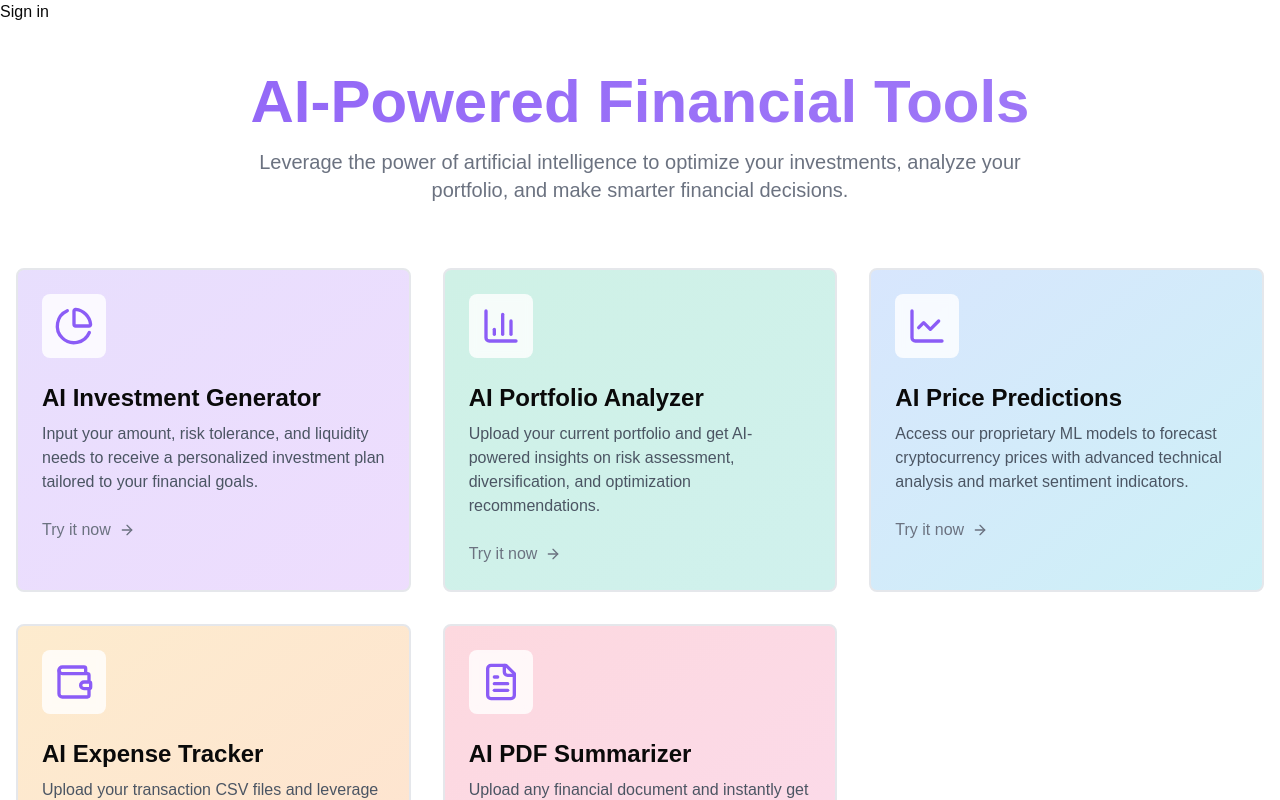
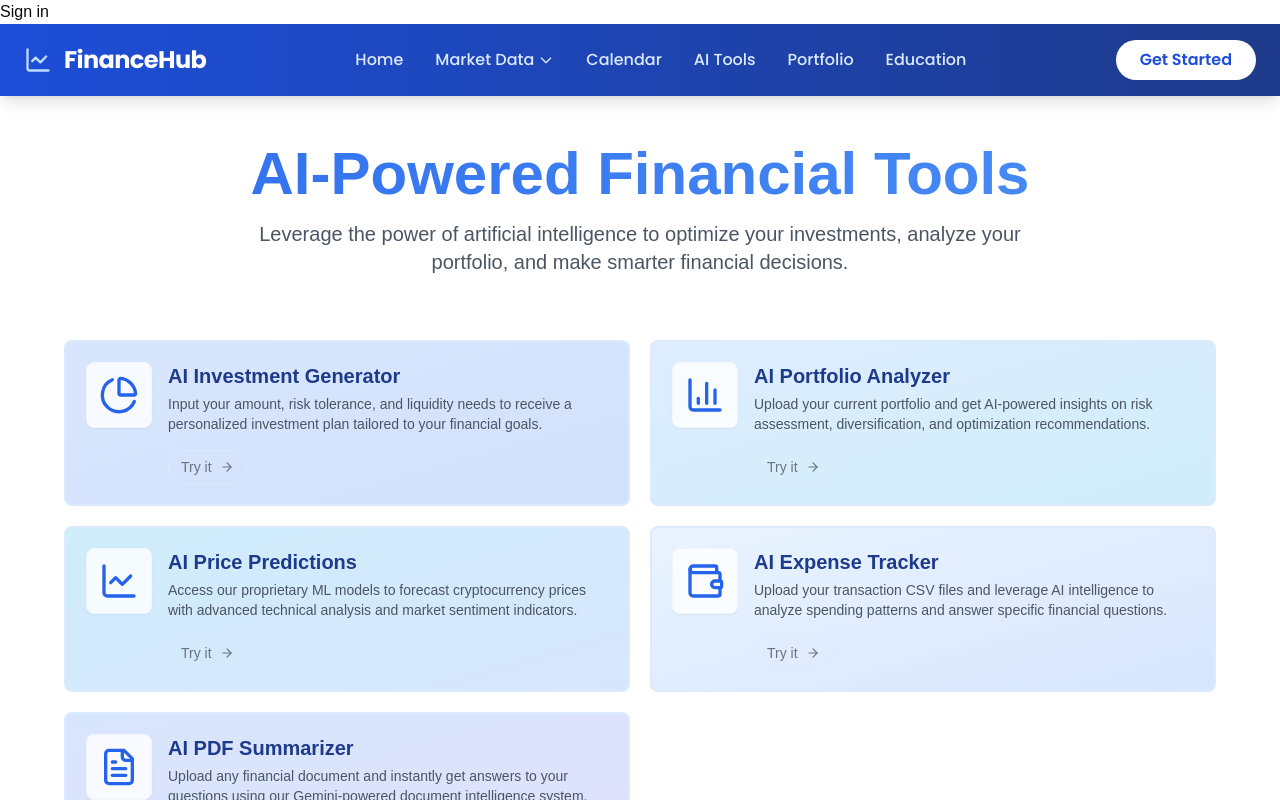
Before and after one commit to shorty-huddybuddy/finapp, a Next.js app in the folder frontend/: page /ai_landing in a window 1280 px wide. Shown: the top 800 px of the page. Built offline with nearby package versions, Linux system fonts and the light colour scheme; no server answers.

Commit message:
minor fixes

```diff
--- a/frontend/src/app/ai_landing/page.tsx
+++ b/frontend/src/app/ai_landing/page.tsx
@@ -16,57 +16,58 @@ export default function HomePage() {
       title: "AI Investment Generator",
       description:
         "Input your amount, risk tolerance, and liquidity needs to receive a personalized investment plan tailored to your financial goals.",
-      icon: <PieChart className="w-10 h-10 text-[#8b5cf6]" />,
+      icon: <PieChart className="w-10 h-10 text-[#2563eb]" />,
       href: "analyzer",
-      color: "bg-gradient-to-br from-violet-500/20 to-purple-500/20 hover:from-violet-500/30 hover:to-purple-500/30",
+      color: "bg-gradient-to-br from-blue-500/20 to-blue-600/20 hover:from-blue-500/30 hover:to-blue-600/30",
     },
     {
       id: "portfolio",
       title: "AI Portfolio Analyzer",
       description:
         "Upload your current portfolio and get AI-powered insights on risk assessment, diversification, and optimization recommendations.",
-      icon: <BarChart3 className="w-10 h-10 text-[#8b5cf6]" />,
+      icon: <BarChart3 className="w-10 h-10 text-[#2563eb]" />,
       href: "/portfolio",
-      color: "bg-gradient-to-br from-emerald-500/20 to-teal-500/20 hover:from-emerald-500/30 hover:to-teal-500/30",
+      color: "bg-gradient-to-br from-blue-400/20 to-sky-500/20 hover:from-blue-400/30 hover:to-sky-500/30",
     },
     {
       id: "predictions",
       title: "AI Price Predictions",
       description:
         "Access our proprietary ML models to forecast cryptocurrency prices with advanced technical analysis and market sentiment indicators.",
-      icon: <LineChart className="w-10 h-10 text-[#8b5cf6]" />,
+      icon: <LineChart className="w-10 h-10 text-[#2563eb]" />,
       href: "predictions",
-      color: "bg-gradient-to-br from-blue-500/20 to-cyan-500/20 hover:from-blue-500/30 hover:to-cyan-500/30",
+      color: "bg-gradient-to-br from-sky-500/20 to-blue-500/20 hover:from-sky-500/30 hover:to-blue-500/30",
     },
     {
       id: "expenses",
       title: "AI Expense Tracker",
       description:
         "Upload your transaction CSV files and leverage AI intelligence to analyze spending patterns and answer specific financial questions.",
-      icon: <Wallet className="w-10 h-10 text-[#8b5cf6]" />,
+      icon: <Wallet className="w-10 h-10 text-[#2563eb]" />,
       href: "expenses",
-      color: "bg-gradient-to-br from-amber-500/20 to-orange-500/20 hover:from-amber-500/30 hover:to-orange-500/30",
+      color: "bg-gradient-to-br from-blue-300/20 to-blue-500/20 hover:from-blue-300/30 hover:to-blue-500/30",
     },
     {
       id: "pdf-summarizer",
       title: "AI PDF Summarizer",
       description:
         "Upload any financial document and instantly get answers to your questions using our Gemini-powered document intelligence system.",
-      icon: <FileText className="w-10 h-10 text-[#8b5cf6]" />,
+      icon: <FileText className="w-10 h-10 text-[#2563eb]" />,
       href: "pdf-summarizer",
-      color: "bg-gradient-to-br from-rose-500/20 to-pink-500/20 hover:from-rose-500/30 hover:to-pink-500/30",
+      color: "bg-gradient-to-br from-blue-500/20 to-indigo-500/20 hover:from-blue-500/30 hover:to-indigo-500/30",
     },
   ]
 
   return (
+    <div className="bg-white">
+    <Navbar/>
+    <main className="mx-auto px-4 py-12 max-w-7xl">
 
-
-    <main className="mx-auto px-4 py-12 max-w-7xl">
       <div className="text-center mb-16 space-y-4">
         <h1
           className="text-4xl md:text-5xl lg:text-6xl font-bold text-transparent"
           style={{
-            backgroundImage: "linear-gradient(to right, #8b5cf6, rgba(139, 92, 246, 0.7))",
+            backgroundImage: "linear-gradient(to right, #2563eb, #60a5fa)",
             backgroundSize: "200% 200%",
             backgroundClip: "text",
             animation: "gradient 8s ease infinite",
@@ -81,20 +82,23 @@ export default function HomePage() {
             100% { background-position: 0% 50%; }
           }
         `}</style>
-        <p className="text-xl text-gray-500 max-w-3xl mx-auto">
+        <p className="text-xl text-gray-600 max-w-3xl mx-auto">
           Leverage the power of artificial intelligence to optimize your investments, analyze your portfolio, and make
           smarter financial decisions.
         </p>
       </div>
 
-      <div className="grid grid-cols-1 md:grid-cols-2 lg:grid-cols-3 gap-8">
+      <div className="max-w-6xl mx-auto">
+        <div className="grid grid-cols-1 md:grid-cols-2 gap-5">
           {tools.map((tool) => (
             <ToolCard key={tool.id} tool={tool} />
           ))}
         </div>
-
+      </div>
 
     </main>
+    <Footer />
+    </div>
   )
 }
 
@@ -114,31 +118,37 @@ function ToolCard({ tool }: { tool: Tool }) {
     <Link href={tool.href} className="block h-full">
       <div
         className={cn(
-          "h-full transition-all duration-300 transform hover:scale-[1.02] hover:shadow-lg rounded-lg",
+          "h-full transition-all duration-300 transform hover:scale-[1.01] hover:shadow-lg rounded-lg",
           tool.color,
-          "border-2 border-gray-200 overflow-hidden",
+          "border-2 border-blue-100 overflow-hidden",
         )}
         onMouseEnter={() => setIsHovered(true)}
         onMouseLeave={() => setIsHovered(false)}
       >
-        <div className="p-6">
-          <div className="flex justify-between items-start pb-2">
-            <div className="p-3 rounded-lg bg-white/80 backdrop-blur-sm">{tool.icon}</div>
+        <div className="p-5 flex flex-row items-start h-full">
+          <div className="flex-shrink-0 mr-4">
+            <div className="p-3 rounded-lg bg-white/80 backdrop-blur-sm shadow-sm border border-blue-50 inline-block">
+              {tool.icon}
             </div>
-          <h3 className="text-2xl font-semibold mt-4">{tool.title}</h3>
-          <p className="text-base text-gray-600 mt-2">{tool.description}</p>
-          <div className="mt-6">
+          </div>
+          <div className="flex-grow flex flex-col h-full">
+            <div>
+              <h3 className="text-xl font-semibold text-blue-900">{tool.title}</h3>
+              <p className="text-sm text-gray-600 mt-1">{tool.description}</p>
+            </div>
+            <div className="mt-auto pt-4">
               <button
                 className={cn(
-                "group p-0 h-auto font-medium flex items-center",
-                isHovered ? "text-[#8b5cf6]" : "text-gray-500",
+                  "group p-1.5 px-3 rounded-full border border-blue-100 flex items-center text-sm",
+                  isHovered ? "text-blue-600 bg-blue-50" : "text-gray-500",
                 )}
               >
-              <span className="mr-2">Try it now</span>
+                <span className="mr-2">Try it</span>
                 <ArrowRight
-                className={cn("w-4 h-4 transition-transform duration-300", isHovered ? "translate-x-1" : "")}
+                  className={cn("w-3.5 h-3.5 transition-transform duration-300", isHovered ? "translate-x-1" : "")}
                 />
               </button>
+            </div>
           </div>
         </div>
       </div>
--- a/frontend/src/app/finance-dashboard/page.tsx
+++ b/frontend/src/app/finance-dashboard/page.tsx
@@ -84,8 +84,10 @@ export default function Dashboard() {
   }
 
   return (
+    <div>
+    <Navbar/>
     <div className="min-h-screen bg-white text-gray-800 p-4">
-      <Navbar/>
+
       <br /><br/>
       {/* New Botpress Chatbot component */}
       <Chatbot />
@@ -145,7 +147,9 @@ export default function Dashboard() {
           </div>
         </div>
       </div>
-      <Footer/>
+
+    </div>
+    <Footer/>
     </div>
   )
 }
--- a/frontend/src/components/Header.tsx
+++ b/frontend/src/components/Header.tsx
@@ -6,28 +6,25 @@ export function Header (){
     return (
       <header className="bg-gradient-to-r from-blue-600 to-blue-800 text-white">
         <div className="container mx-auto px-6 py-24">
-          <div className="max-w-3xl">
-            <div className="flex items-center space-x-2 mb-4">
+          <div className="max-w-3xl mx-auto text-center">
+            <div className="flex items-center justify-center space-x-2 mb-4">
               <Sparkles className="h-6 w-6 text-yellow-300" />
               <span className="text-yellow-300 font-semibold">
                 AI-Powered Financial Intelligence
               </span>
             </div>
-            <h1 className="text-5xl font-bold mb-6">
+            <h1 className="text-5xl font-bold mb-6 leading-tight">
               Transform Your Financial Future with AI-Driven Insights
             </h1>
-            <p className="text-xl mb-8 text-blue-100">
+            <p className="text-xl mb-8 text-blue-100 mx-auto max-w-2xl">
               Harness the power of artificial intelligence to make smarter
               investment decisions. Our AI analyzes market trends, provides
               personalized recommendations, and helps you achieve financial
               literacy through interactive learning.
             </p>
-            <div className="flex space-x-4">
-              <button className="bg-white text-blue-600 px-8 py-3 rounded-full font-semibold hover:bg-blue-50 transition-colors">
-                Start Free Trial
-              </button>
-              <button className="border-2 border-white text-white px-8 py-3 rounded-full font-semibold hover:bg-white/10 transition-colors">
-                Watch Demo
+            <div className="flex justify-center">
+              <button className="flex items-center border-2 border-white text-white px-8 py-3 rounded-full font-semibold hover:bg-white hover:text-blue-700 transition-colors">
+                Watch Demo <ArrowRight className="ml-2 h-4 w-4" />
               </button>
             </div>
           </div>
```
Also changed, not shown: frontend/src/app/analyzer/page.tsx (+27 -8 lines). Lines whose indentation alone changed are shown as unchanged.
